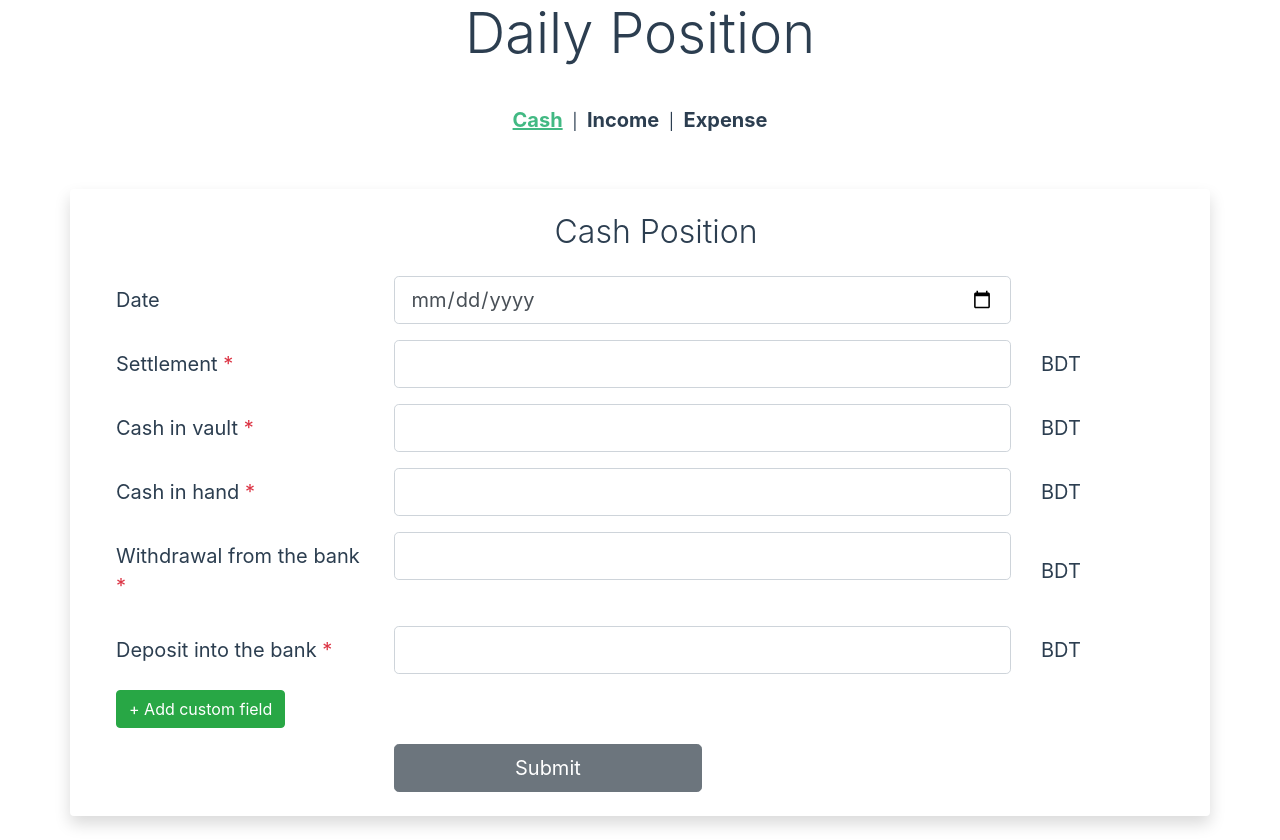
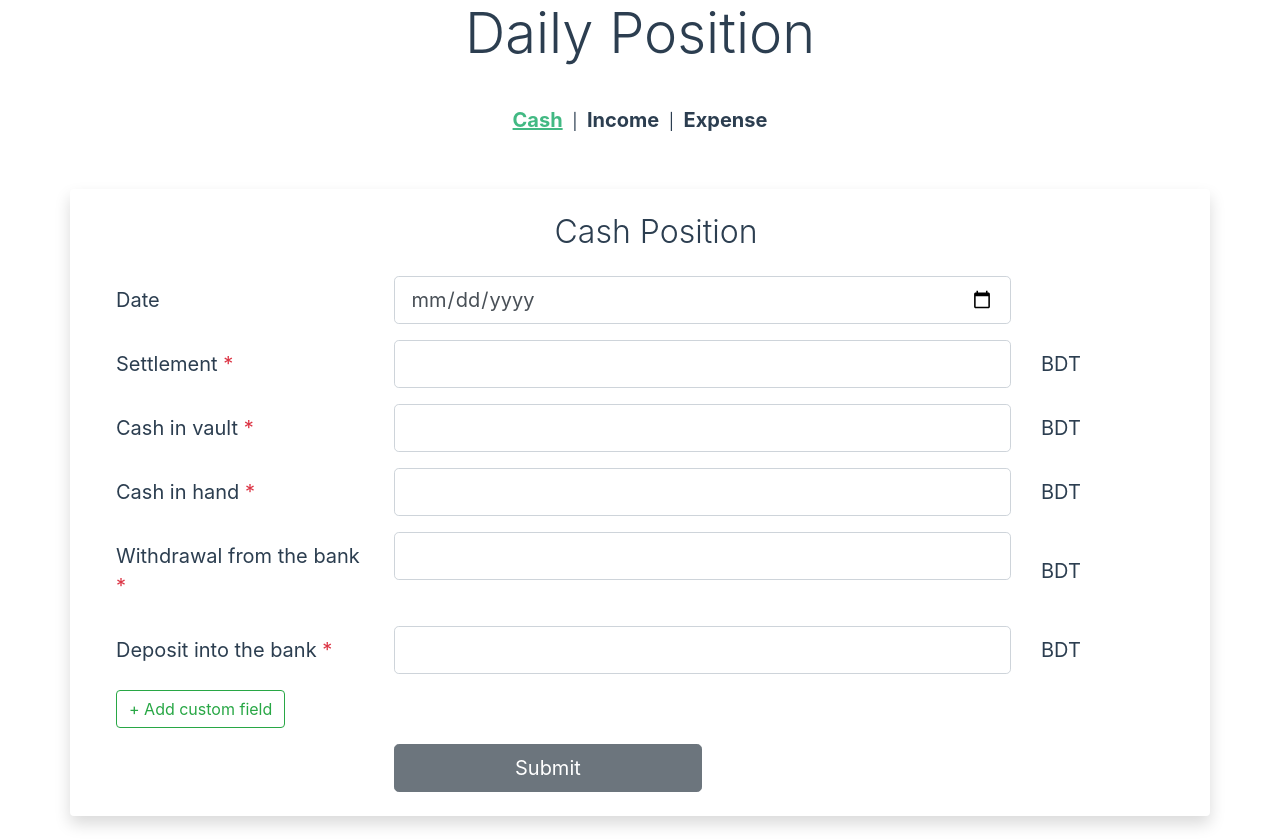
Before and after one commit to mdajgarhossain/daily-position, a Vue app: page / in a window 1280 px wide. Built offline with nearby package versions, Linux system fonts and the light colour scheme.

Commit message:
Hide custom label border

```diff
--- a/src/components/CashPosition.vue
+++ b/src/components/CashPosition.vue
@@ -141,12 +141,9 @@
           <label
             for="custom-input"
             class="col-sm-3 col-form-label col-form-label-lg"
-            ><input
-              type="text"
-              placeholder="Add new label"
-              v-model="customField.newLabel"
-              class="new-label"
-          /></label>
+            >{{ customField.newLabel }}</label
+          >
+
           <div class="col-sm-7">
             <input
               v-model="customField.newInput"
@@ -188,7 +185,9 @@
         </div>
       </div>
       <!-- Add custom input field button -->
-      <p @click="setCustomField" class="btn btn-success">+ Add custom field</p>
+      <p @click="setCustomField" class="btn btn-outline-success">
+        + Add custom field
+      </p>
 
       <!-- Submit -->
       <div class="form-group row">
@@ -275,6 +274,9 @@ export default {
         this.bankDeposit
       ) {
         this.errors = [];
+        if (this.newLabel && this.newInput) {
+          this.itemtobeSave[this.newLabel] = this.newInput;
+        }
         console.log(this.itemtobeSave);
         this.reset();
         return true;
```
